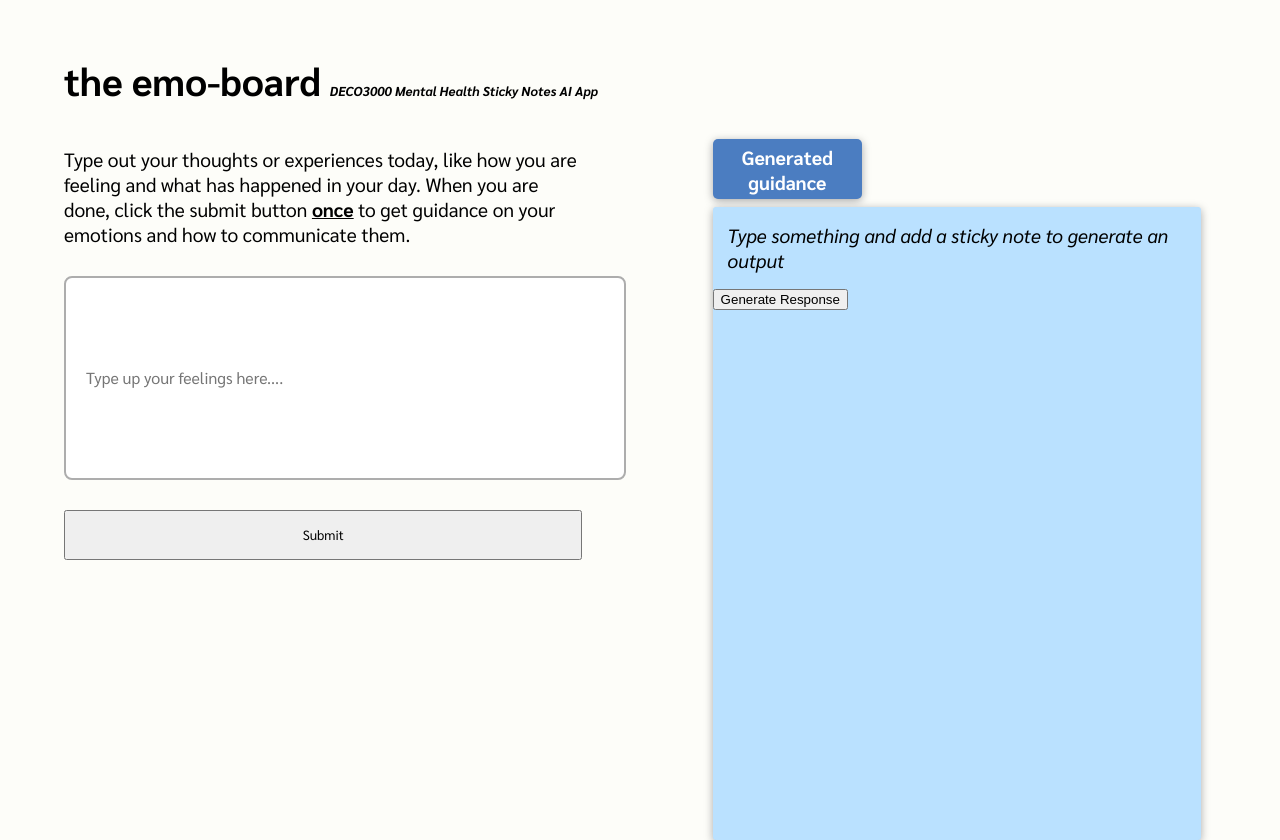
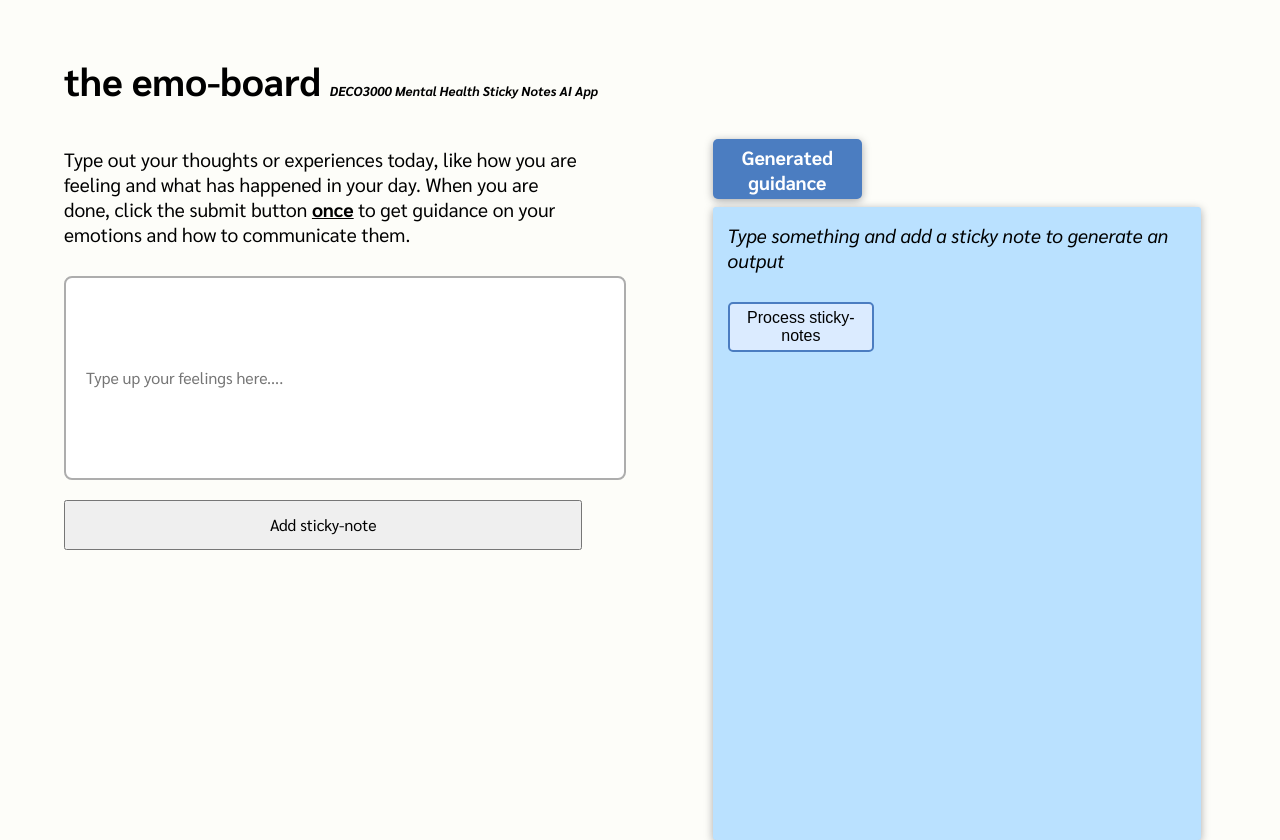
Before and after one commit to vawklee/DECO3000_Prototype, a Flask app: page / in a window 1280 px wide. Run offline with Flask 3, Linux system fonts and the light colour scheme.

Commit message:
button styling

```diff
--- a/templates/index.html
+++ b/templates/index.html
@@ -11,9 +11,11 @@
             --background: rgb(253, 253, 249);
             --pink: rgb(255, 186, 186);
             --purple: rgb(218, 186, 255);
-            --darkPurple: rgb(106, 71, 130);
+            --buttonPurple: rgb(238, 224, 255);
+            --darkPurple: rgb(162, 104, 232);
             --blue: rgb(186, 225, 255);
             --outputBlue: rgb(135, 174, 227);
+            --blueButton: rgb(219, 235, 255);
             --darkBlue: rgb(75, 125, 193);
             --green: rgb(199, 255, 186);
             --yellow: rgb(255, 252, 186);
@@ -37,7 +39,7 @@
         font-style: normal;
         }
 
-        .sarabun-regular-italic {
+        .sarabun-regular-italic, .sticky-date {
         font-family: "Sarabun", serif;
         font-weight: 400;
         font-style: italic;
@@ -129,6 +131,9 @@
 
         /* styling for each sticky note */
         #stickyNoteDisplay>div {
+            display: flex;
+            flex-direction: column;
+            justify-content: space-between;
             width: 200px;
             height: 200px;
             border-radius: 5px;
@@ -144,6 +149,22 @@
             background-color: #c9c9c9;
         }
 
+        .deleteButton {
+            align-self: flex-end;
+            padding: 5px;
+            width: 35%;
+            background-color: var(--buttonPurple);
+            border: var(--darkPurple) solid 2px;
+            border-radius: 5px;
+        }
+        .deleteButton:hover {
+            background-color: var(--darkPurple);
+        }
+
+        .sticky-date {
+            font-size: smaller;
+        }
+
         form {
             display: flex;
             flex-direction: column;
@@ -152,7 +173,7 @@
         input[type=text] {
             padding: 20px;
             font-size: medium;
-            margin: 30px 0;
+            margin: 30px 0 20px 0;
             height: 20vh;
             width: 100%;
             border:#adadad solid 2px;
@@ -167,6 +188,9 @@
             align-self: center;
             text-align: center;
         }
+        button, input[type=submit] {
+            font-size: medium;
+        }
 
         .subtitleLabel {
             font-style: italic;
@@ -175,6 +199,19 @@
         .boldUnderlineLabel {
             text-decoration: underline;
             font-weight: 700;
+        }
+
+        #generateBtn {
+            padding: 5px;
+            margin: 15px;
+            background-color: var(--blueButton);
+            border: var(--darkBlue) solid 2px;
+            border-radius: 5px;
+            width: 30%;
+        }
+        #generateBtn:hover {
+            background-color: var(--darkBlue);
+            color: white;
         }
     </style>
   </head>
@@ -189,7 +226,7 @@
                 <form id="stickyNoteForm" onsubmit="submitForm(event)" method="POST">
                     <label for="stickyNoteInput">Type out your thoughts or experiences today, like how you are feeling and what has happened in your day. When you are done, click the submit button <span class="boldUnderlineLabel">once</span> to get guidance on your emotions and how to communicate them.</label>
                     <input required type="text" id="stickyNoteInput" name="stickyNoteInput" placeholder="Type up your feelings here...." value="">
-                    <input type="submit" value="Submit" id="formSubmitBtn" onclick="onButtonClick()">
+                    <input type="submit" value="Add sticky-note" id="formSubmitBtn" onclick="onButtonClick()">
                 </form>
                 <div id="stickyNoteDisplay"></div>
                 <!-- <article id="stickyModal" class="popup">
@@ -211,9 +248,7 @@
                 <!-- stickyNotesContainer is used for the output -->
                 <div id="outputLabel">Generated guidance</div>
                 <div id="stickyNotesContainer"><p><em>Type something and add a sticky note to generate an output</em></p>
-                    <button id="generateBtn" onclick="generateResponse()">
-                        Generate Response
-                      </button>
+                    <button id="generateBtn" onclick="generateResponse()">Process sticky-notes</button>
                 </div>
 
             </section>
@@ -233,6 +268,7 @@
             if (localSticky !== null) {
                 localSticky.forEach(function(stickyNote) {
                     let item = document.createElement('div');
+                    let infoContainer = document.createElement('div');
                     let currentDate = new Date().toDateString();
                     item.setAttribute('data-id', stickyNote.id);
 
@@ -252,11 +288,15 @@
 
                     // Create a delete button
                     let deleteButton = document.createElement('button');
+                    deleteButton.classList = 'deleteButton';
                     deleteButton.textContent = "Delete";
                     deleteButton.onclick = () => deleteStickyNote(stickyNote.id);
 
-                    item.appendChild(dateElement);
-                    item.appendChild(information);
+                    // item.appendChild(dateElement);
+                    // item.appendChild(information);
+                    infoContainer.appendChild(dateElement);
+                    infoContainer.appendChild(information);
+                    item.appendChild(infoContainer);
                     item.appendChild(deleteButton); // Add delete button to sticky note
                     stickyNoteDisplay.appendChild(item);
                     stickyNoteForm.reset();
@@ -265,6 +305,7 @@
                 console.log("sticky note display is currently empty");
             }
         }
+
         function addStickyNote(info) {
             let stickyNote = {
                 info,
@@ -289,19 +330,6 @@
             stickyNoteDisplay.innerHTML = "";
             displayStickyNotes();
         }
-
-        // function onButtonClick() {
-        //     // setTimeout(() => {
-        //     //     console.log("Waited for 5 seconds");
-        //     //     document.body.style.cursor = 'wait';
-        //     // }, 5000);
-        //     // document.body.style.cursor = 'default';
-
-        //     let userSubmission = document.getElementById("stickyNoteInput").value;
-        //     console.log(userSubmission);
-        //     // addStickyNote(userSubmission);
-        //     // displayStickyNotes();
-        // }
 
         // translating markdown to usable HTML
         function mdToHtml(markdown) {
```
Also changed, not shown: README.md, templates/delIcon.svg (added). Lines whose indentation alone changed are shown as unchanged.
